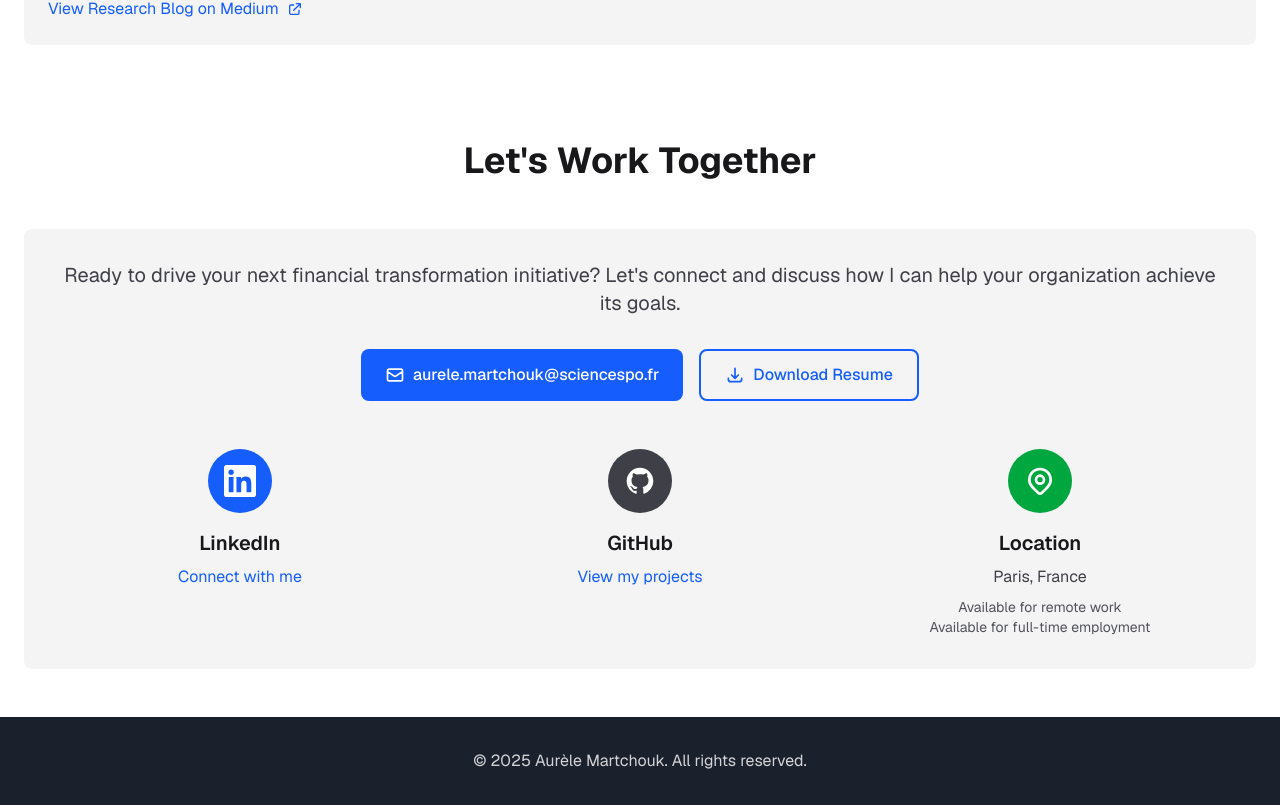
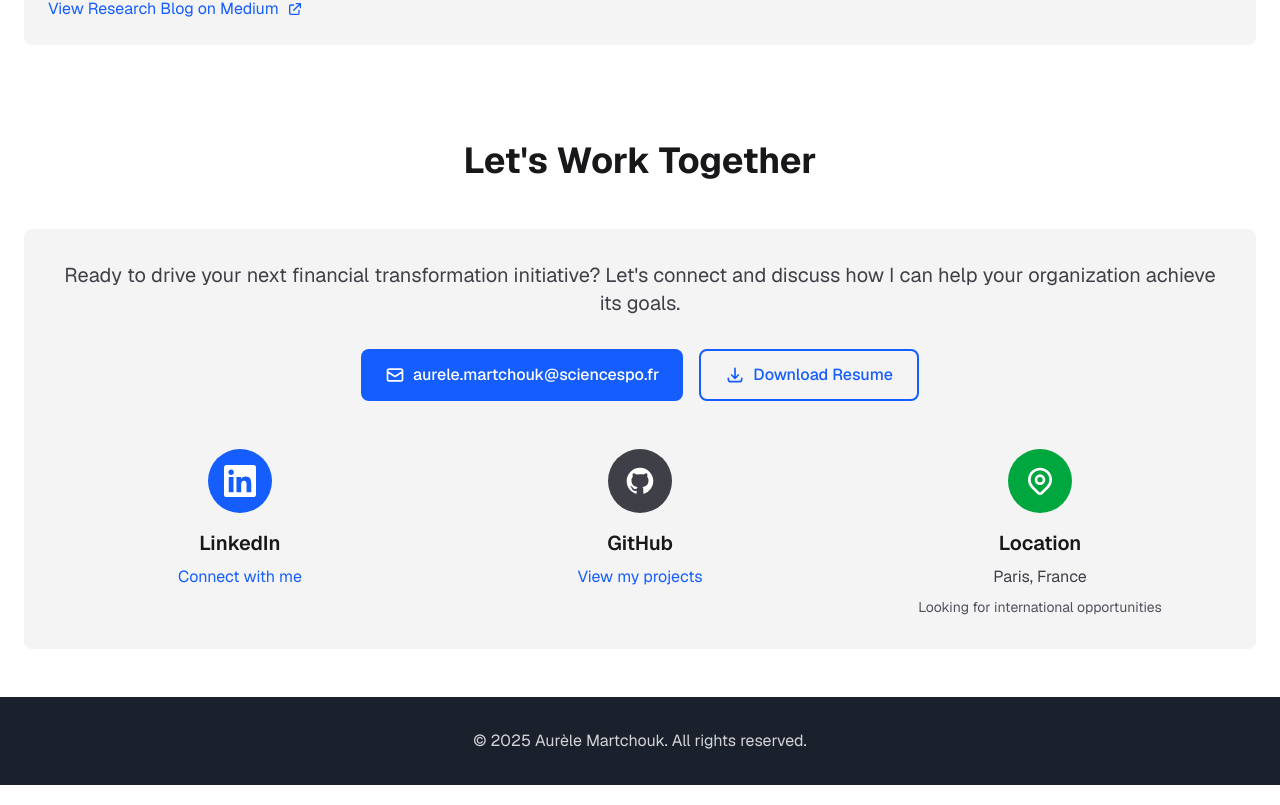
Before and after one commit to chrzsyne/aumartchouk, a Next.js app: page / in a window 1280 px wide. Shown: the part 4631-5436 px from the top of the page. Built offline with nearby package versions, Linux system fonts and the light colour scheme.

Commit message:
Replace availability text with 'Looking for international opportunities'

```diff
--- a/app/page.tsx
+++ b/app/page.tsx
@@ -557,8 +557,7 @@ export default function Home() {
                   </div>
                   <h3 className="text-xl font-semibold mb-2 text-zinc-900 dark:text-white">Location</h3>
                   <p className="text-zinc-700 dark:text-white mb-2">Paris, France</p>
-                  <p className="text-zinc-600 dark:text-zinc-300 text-sm">Available for remote work</p>
-                  <p className="text-zinc-600 dark:text-zinc-300 text-sm">Available for full-time employment</p>
+                  <p className="text-zinc-600 dark:text-zinc-300 text-sm">Looking for international opportunities</p>
                 </div>
               </div>
             </div>
```
